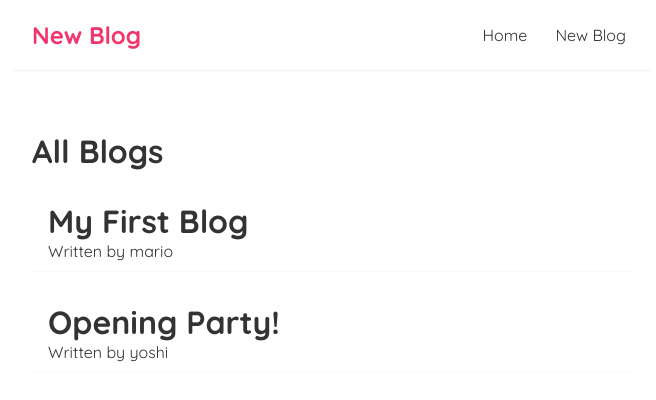
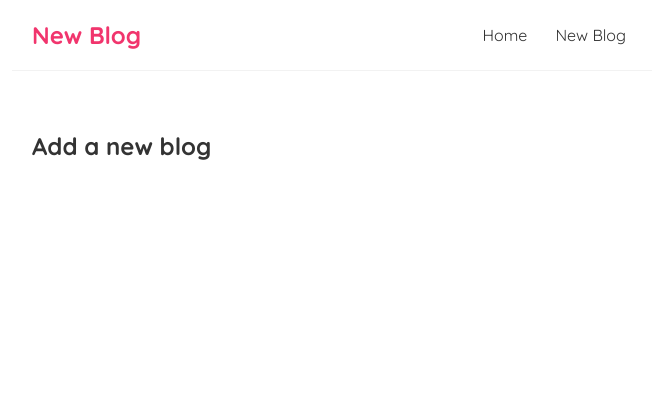
Before and after one commit to drex007/react-app, a React (Vite) app: page /create in a window 1280 px wide. Shown: the top 400 px of the page, without its empty margins (308-964 px from the left). Built offline with nearby package versions, Linux system fonts and the light colour scheme; data requests are answered from the project's data file.

Commit message:
router-link

```diff
--- a/package.json
+++ b/package.json
@@ -10,6 +10,7 @@
   "dependencies": {
     "react": "^18.0.0",
     "react-dom": "^18.0.0",
+    "react-router-dom": "^5.3.3",
     "yarn": "^1.22.19"
   },
   "devDependencies": {
--- a/src/App.jsx
+++ b/src/App.jsx
@@ -1,22 +1,29 @@
-import { useState } from 'react'
-import logo from './logo.svg'
-import Navbar from './Navbar'
-import Home from './Home'
+import { useState } from 'react';
+// import logo from './logo.svg';
+import Navbar from './Navbar';
+import Home from './Home';
+import {BrowserRouter as Router, Route, Switch } from 'react-router-dom';
+import Create from './Create';
 
 function App() {
-  const title = "This is my name";
-  const likes = 50;
-  const person = {myname : "James", age:50, address: "rayfield"}
-
 
   return (
+    <Router>
       <div className="App">
         <Navbar />
         <div className="content">
+          <Switch>
+              <Route exact path="/">
                 <Home />
+              </Route>
+              <Route path="/create">
+                <Create />
+              </Route>
+          </Switch>
 
         </div>
      </div>
+    </Router>
   )
 }
 
--- /dev/null
+++ b/src/Create.jsx
@@ -0,0 +1,9 @@
+const Create = () => {
+    return (
+        <div className="create">
+            <h2>Add a new blog </h2>
+        </div>
+     );
+}
+
+export default Create;
--- a/src/Home.jsx
+++ b/src/Home.jsx
@@ -3,7 +3,6 @@
 import useFetch from "./useFetch";
 const Home = () => {
   const {data:blogs, isPending, error}  = useFetch('http://localhost:8000/blogs');
-
 
     return (
         <div className="home">
--- a/src/Navbar.jsx
+++ b/src/Navbar.jsx
@@ -1,10 +1,12 @@
+import { Link } from "react-router-dom";
+
 const Navbar = () => {
     return (
         <nav className="navbar">
             <h1>New Blog</h1>
             <div className="links">
-                <a href="/">Home</a>
-                <a href="/create">New Blog</a>
+                <Link to="/">Home</Link>
+                <Link to="/create">New Blog</Link>
             </div>
         </nav>
      );
--- a/src/useFetch.jsx
+++ b/src/useFetch.jsx
@@ -21,7 +21,7 @@
                 console.log(err.message);
             })
         },1000);
-     }, []);
+     }, [url]);
 
      return {data, isPending, error}
 }
```
Also changed, not shown: 2 other files (tests, documents, lock files or other folders). Lines whose indentation alone changed are shown as unchanged.
